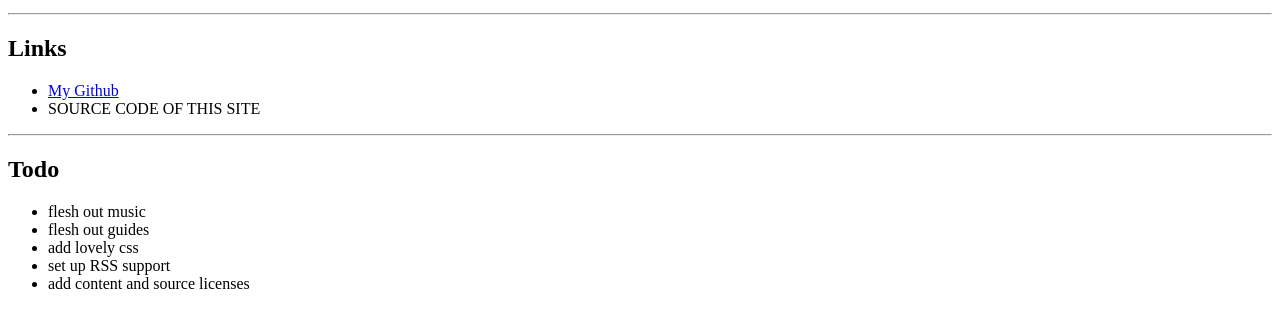
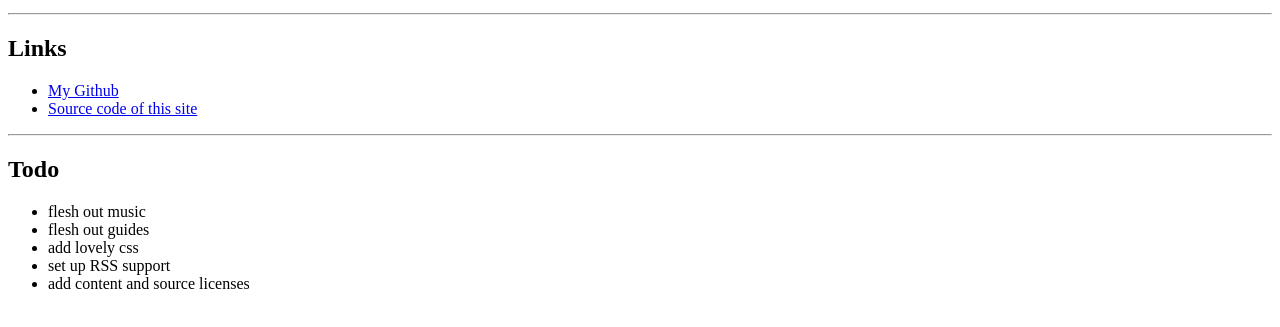
Before and after one commit to RobertsMiles/site, a plain HTML site: page site/index.html in a window 1280 px wide. Shown: the part 181-508 px from the top of the page. Drawn offline with Linux system fonts and the light colour scheme.

Commit message:
added link to source code

```diff
--- a/site/index.html
+++ b/site/index.html
@@ -16,7 +16,8 @@ thoughts <a href="./blogs.html">here</a>, so stay tuned :)</p>
 <h2 id="links">Links</h2>
 <ul>
 <li><a href="https://github.com/RobertsMiles">My Github</a></li>
-<li>SOURCE CODE OF THIS SITE</li>
+<li><a href="https://github.com/RobertsMiles/site">Source code of this
+site</a></li>
 </ul>
 <hr />
 <h2 id="todo">Todo</h2>
```
Also changed, not shown: 1 other file.
